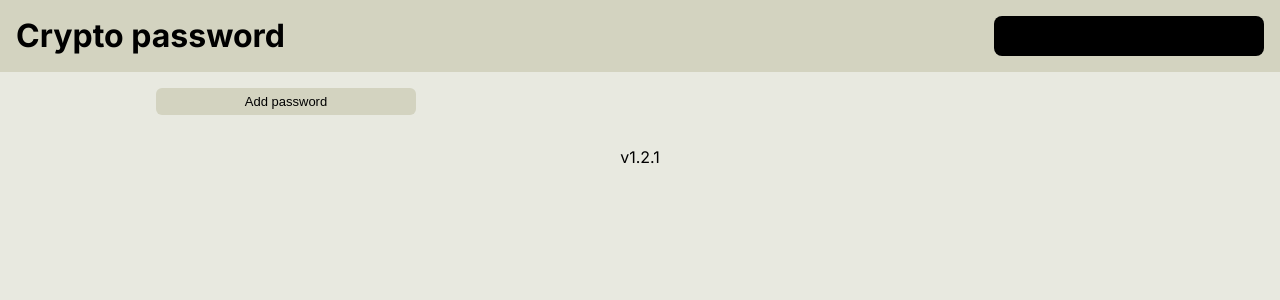
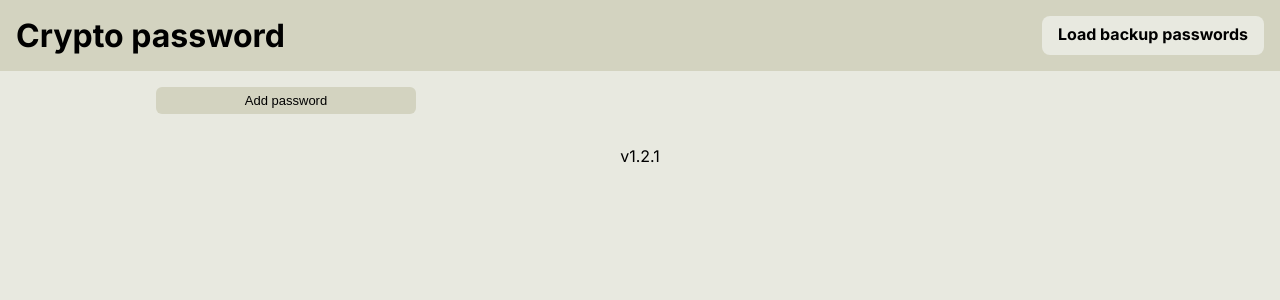
Before and after one commit to dagamdev/crypto-password, a Next.js app: page / in a window 1280 px wide. Shown: the top 300 px of the page. Built offline with nearby package versions, Linux system fonts and the light colour scheme; no server answers.

Commit message:
Udate input styles

```diff
--- a/src/styles/globals.css
+++ b/src/styles/globals.css
@@ -17,7 +17,6 @@
     --hover: #475569;
   }
 }
-
 
 * {
   margin: 0;
@@ -55,10 +54,10 @@ input[type=file] + label {
   cursor: pointer;
   padding: 8px 16px;
   display: inline-block;
-  font-size: 1.25em;
   border-radius: 8px;
   font-weight: bolder;
-  background-color: black;
+  background-color: var(--primary);
+  transition: background-color 0.2s ease;
 }
 
 input[type=file]:focus + label,
```
